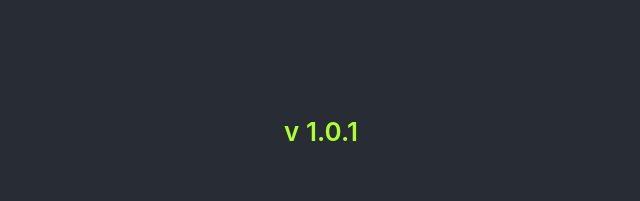
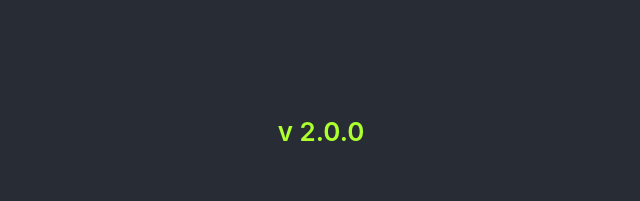
Before and after one commit to xiaogliu/create-react-app-docker, a React (Create React App) app: page / in a window 1280 px wide. Shown: the part 212-413 px from the top of the page, without its empty margins (319-959 px from the left). Built offline with nearby package versions, Linux system fonts and the light colour scheme; no server answers.

Commit message:
update text

```diff
--- a/src/App.js
+++ b/src/App.js
@@ -22,7 +22,7 @@ const App = () => {
     <div className="App">
       <header className="App-header">
         <p className="App-version">
-          v 1.0.1
+          v 2.0.0
         </p>
         <p>
           {serverInfo}
```
